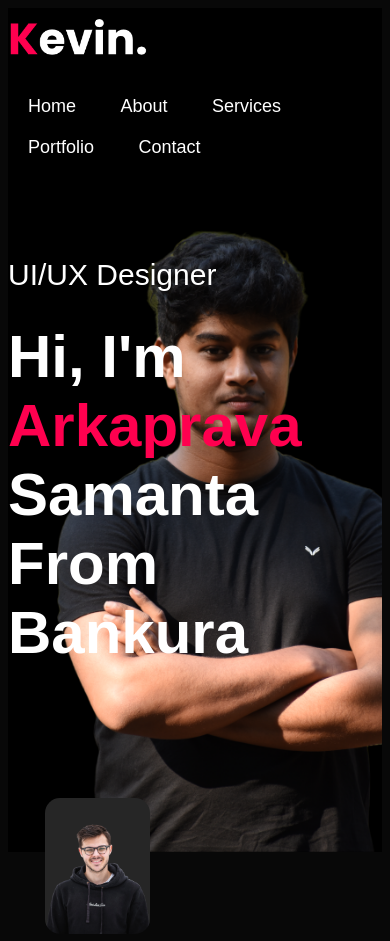
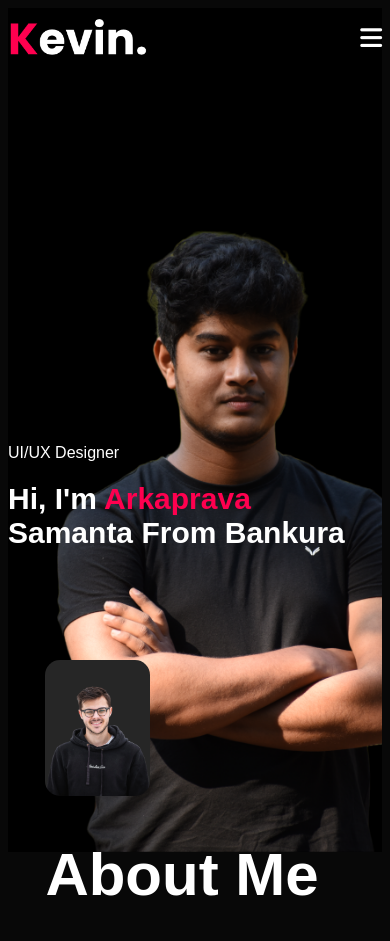
Before and after one commit to arkaprava18/Portf, a plain HTML site: page index.html in a window 390 px wide. Shown: the top 941 px of the page. Drawn offline with Linux system fonts and the light colour scheme.

Commit message:
new changes

```diff
--- a/index.html
+++ b/index.html
@@ -20,13 +20,15 @@
         <img src="images/logo.png" class="logo" />
 
         <!-- Nev bar -->
-        <ul>
+        <ul id="sidemenu">
           <li><a href="#">Home</a></li>
           <li><a href="#">About</a></li>
           <li><a href="#">Services</a></li>
           <li><a href="#">Portfolio</a></li>
           <li><a href="#">Contact</a></li>
+          <i class="fa-solid fa-xmark" onclick="closemenu()"></i> <!------Closeing icons ------>
         </ul>
+        <i class="fa-solid fa-bars" onclick="openmenu()"></i> <!------Menu icons----->
       </nav>
       <div class="header-text">
         <p>UI/UX Designer</p>
@@ -255,6 +257,18 @@
         document.getElementById(tabname).classList.add("active-tab");
       }
     </script>
+
+    <!-- icons click funsion menu -->
+    <script>
+      var sidemenu= document.getElementById("sidemenu");
+
+      function openmenu(){
+        sidemenu.style.right ="0";
+      }
+      function closemenu(){
+        sidemenu.style.right ="-200px";
+      }
+    </script>
 </body>
 
 </html>
--- a/style.css
+++ b/style.css
@@ -352,9 +352,47 @@ form .btn2{
 }
 
 /*-------------------------CSS for Small Screen-------------------*/
+
+/*--------display hide computer screen Icons closeing and menu ------*/
+nav .fa-solid{
+    display: none;
+}
 @media only screen and (max-width: 600px){
     #header{
         background-image: url(images/Untitled\ design\ \(4\).png);
     }
+    .header-text{
+        margin-top: 100%;
+        font-size: 16px;
+    }
+    .header-text h1{
+        font-size: 30px;
+    }
+    /*--------display showing small screen Icons closeing and menu ------*/
+    nav .fa-solid{
+        display: block;
+        font-size: 25px;
 
+    }
+    nav ul{
+        background: #ff004f;
+        position: fixed;
+        top: 0;
+        right: -200px;
+        width: 200px;
+        height: 100vh;
+        padding-top: 50px;
+        z-index: 2;
+        transition: right 0.5s;
+    }
+    nav ul li{
+        display: block;
+        margin: 25px;
+    }
+    nav ul .fa-solid{
+        position: absolute;
+        top: 25px;
+        left: 25px;
+        cursor: pointer;
+    }
 }
```
